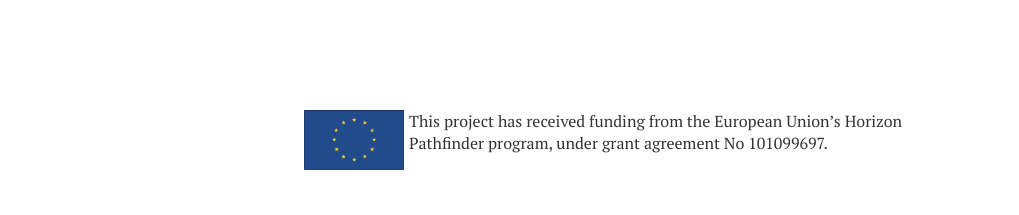
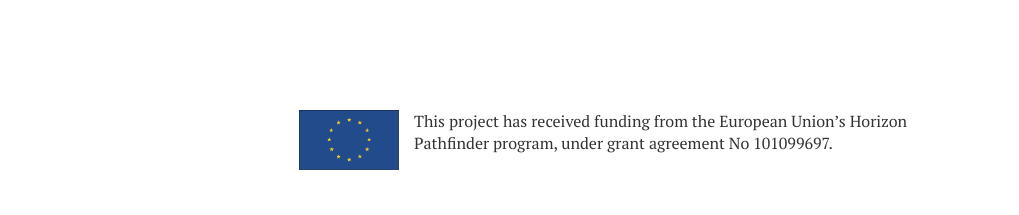
Before and after one commit to biddu/biddu.github.io, a Jekyll site: the page built from index.md, in a window 1280 px wide. Shown: the part 1798-2013 px from the top of the page, without its empty margins (21-1040 px from the left). Built offline with Jekyll 4.4.1, drawn with Linux system fonts in a browser that asks for light colours; nearby versions of some CDN libraries; comment, search, counter and statistics services are not loaded.

Commit message:
Update _footer.html

```diff
--- a/_includes/_footer.html
+++ b/_includes/_footer.html
@@ -1 +1 @@
-<img src="/images/EU_logo2.png" style="float:left;width:100px;margin:0px 5px;"/> This project has received funding from the European Union’s Horizon Pathfinder program, under grant agreement No  101099697.
+<img src="/images/EU_logo2.png" style="float:left;width:100px;margin-right:15px;"/> This project has received funding from the European Union’s Horizon Pathfinder program, under grant agreement No  101099697.
```
